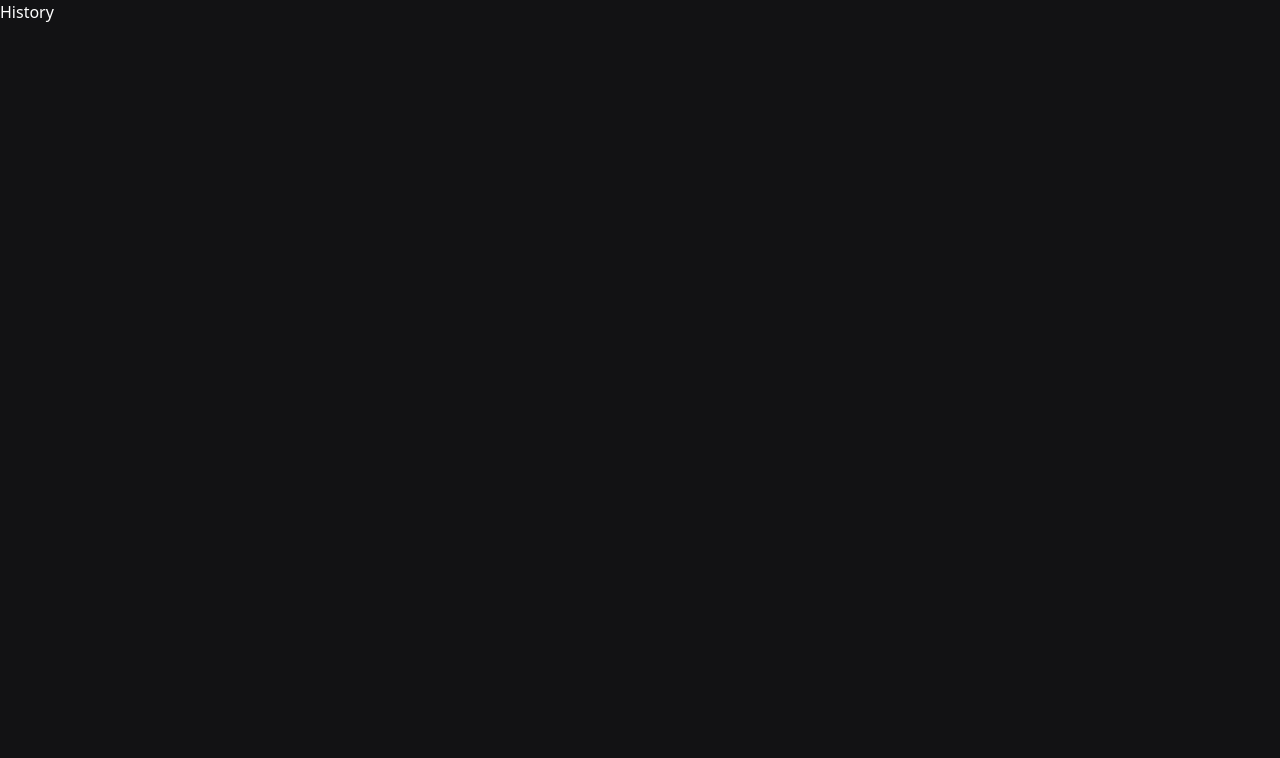
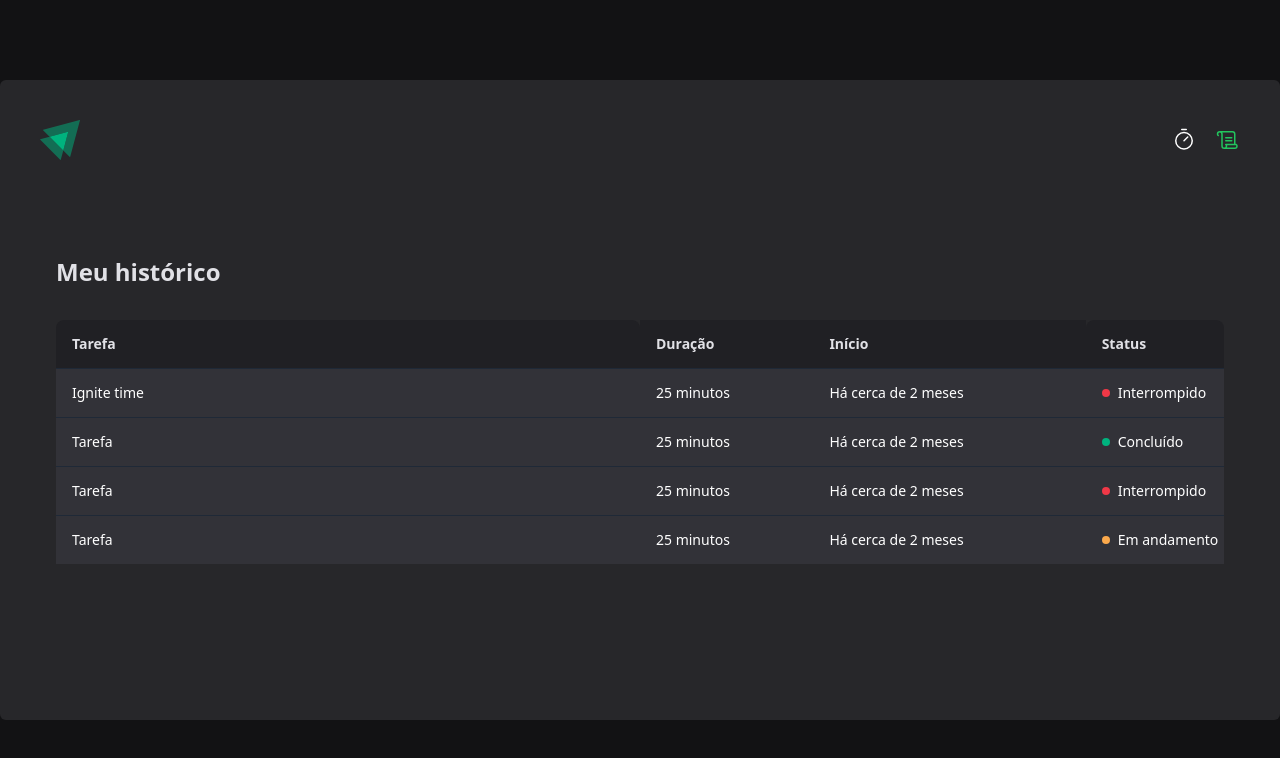
Before and after one commit to isaqu3d/timer, a React (Vite) app: page /history in a window 1280 px wide. Shown: the top 758 px of the page. Built offline with nearby package versions, Linux system fonts and the light colour scheme.

Commit message:
feat: add new styles

```diff
--- a/src/pages/History.tsx
+++ b/src/pages/History.tsx
@@ -1,3 +1,119 @@
+import { ReactNode } from "react";
+import { Header } from "../components/Header";
+
+const STATUS_COLORS = {
+  red: "bg-[#F03847]",
+  green: "bg-[#00B37E]",
+  yellow: "bg-[#FBA94C]",
+};
+interface StatusColorsProps {
+  statusColor: keyof typeof STATUS_COLORS;
+  children: ReactNode;
+}
+
+const Status = ({ statusColor, children }: StatusColorsProps) => {
+  const colorClass = STATUS_COLORS[statusColor];
+
+  return (
+    <span
+      className={`flex items-center gap-4 rounded-full w-2 h-2 before:content-[''] ${colorClass} whitespace-nowrap`}
+    >
+      {children}
+    </span>
+  );
+};
+
 export function History() {
-  return <div>History</div>;
+  return (
+    <div className="max-w-7xl h-[calc(100vh_-_10rem)] my-20 mx-auto bg-zinc-800 rounded-md">
+      <Header />
+      <div className="historyContainer flex-1 p-14 flex flex-col">
+        <h1 className="text-2xl font-bold text-gray-100">Meu histórico</h1>
+
+        <div className="historyList flex-1 overflow-auto mt-8">
+          <table className="w-full border-collapse min-w-[600px]">
+            <thead>
+              <tr>
+                <th className="bg-gray-600 p-4 text-left text-gray-100 text-sm leading-4 rounded-t-lg">
+                  Tarefa
+                </th>
+                <th className="bg-gray-600 p-4 text-left text-gray-100 text-sm leading-4">
+                  Duração
+                </th>
+                <th className="bg-gray-600 p-4 text-left text-gray-100 text-sm leading-4">
+                  Início
+                </th>
+
+                <th className="bg-gray-600 p-4 text-left text-gray-100 text-sm leading-4 rounded-t-lg pr-6">
+                  Status
+                </th>
+              </tr>
+            </thead>
+
+            <tbody>
+              <tr className="[&>*:first-child]:w-2/4">
+                <td className="bg-gray-500 border-t-gray-800 border-t leading-4 p-4 text-sm ">
+                  Ignite time
+                </td>
+                <td className="bg-gray-500 border-t-gray-800 border-t leading-4 p-4 text-sm">
+                  25 minutos
+                </td>
+                <td className="bg-gray-500 border-t-gray-800 border-t leading-4 p-4 text-sm">
+                  Há cerca de 2 meses
+                </td>
+                <td className="bg-gray-500 border-t-gray-800 border-t leading-4 p-4 text-sm">
+                  <Status statusColor="red">Interrompido</Status>
+                </td>
+              </tr>
+
+              <tr>
+                <td className="bg-gray-500 border-t-gray-800 border-t leading-4 p-4 text-sm">
+                  Tarefa
+                </td>
+                <td className="bg-gray-500 border-t-gray-800 border-t leading-4 p-4 text-sm">
+                  25 minutos
+                </td>
+                <td className="bg-gray-500 border-t-gray-800 border-t leading-4 p-4 text-sm">
+                  Há cerca de 2 meses
+                </td>
+                <td className="bg-gray-500 border-t-gray-800 border-t leading-4 p-4 text-sm">
+                  <Status statusColor="green">Concluído</Status>
+                </td>
+              </tr>
+
+              <tr>
+                <td className="bg-gray-500 border-t-gray-800 border-t leading-4 p-4 text-sm">
+                  Tarefa
+                </td>
+                <td className="bg-gray-500 border-t-gray-800 border-t leading-4 p-4 text-sm">
+                  25 minutos
+                </td>
+                <td className="bg-gray-500 border-t-gray-800 border-t leading-4 p-4 text-sm">
+                  Há cerca de 2 meses
+                </td>
+                <td className="bg-gray-500 border-t-gray-800 border-t leading-4 p-4 text-sm">
+                  <Status statusColor="red">Interrompido</Status>
+                </td>
+              </tr>
+
+              <tr>
+                <td className="bg-gray-500 border-t-gray-800 border-t leading-4 p-4 text-sm">
+                  Tarefa
+                </td>
+                <td className="bg-gray-500 border-t-gray-800 border-t leading-4 p-4 text-sm">
+                  25 minutos
+                </td>
+                <td className="bg-gray-500 border-t-gray-800 border-t leading-4 p-4 text-sm">
+                  Há cerca de 2 meses
+                </td>
+                <td className="bg-gray-500 border-t-gray-800 border-t  p-4 text-sm">
+                  <Status statusColor="yellow">Em andamento</Status>
+                </td>
+              </tr>
+            </tbody>
+          </table>
+        </div>
+      </div>
+    </div>
+  );
 }
--- a/src/pages/Home.tsx
+++ b/src/pages/Home.tsx
@@ -1,3 +1,4 @@
+import { Play } from "@phosphor-icons/react";
 import { Header } from "../components/Header";
 
 export function Home() {
@@ -5,6 +6,55 @@ export function Home() {
     <div className="max-w-6xl h-[calc(100vh_-_10rem)] my-20 mx-auto bg-zinc-800 rounded-md">
       <>
         <Header />
+
+        <div className="homecontainer flex-1 flex flex-col items-center justify-center">
+          <form action="" className="flex flex-col items-center gap-14">
+            <div className="formcontainer w-full flex flex-wrap items-center justify-center gap-2 font-bold text-lg">
+              <label htmlFor="task">Vou trabalhar em</label>
+              <input
+                type="text"
+                id="task"
+                className="bg-transparent border-b border-b-zinc-500 outline-none h-10 font-bold p-2 text-gray-100 flex-1 placeholder:text-gray-400 focus:border-green-100"
+                placeholder="Dê um nome para seu projeto"
+                list="task-suggestions"
+              />
+
+              <datalist id="task-suggestions">
+                <option value="Projeto 1" />
+                <option value="Projeto 2" />
+                <option value="Projeto 3" />
+                <option value="ignite time" />
+              </datalist>
+
+              <label htmlFor="duration">durante</label>
+              <input
+                type="number"
+                id="duration"
+                className="bg-transparent border-b border-b-zinc-500 outline-none h-10 font-bold p-2 text-gray-100 w-16  placeholder:text-gray-400 focus:border-green-100"
+                placeholder="00"
+              />
+              <span>minutos.</span>
+            </div>
+
+            <div className="countdowm text-9xl leading-[8rem] text-gray-100 flex gap-4">
+              <span className="py-8 px-4 rounded-lg bg-gray-600">0</span>
+              <span className="py-8 px-4 rounded-lg bg-gray-600">0</span>
+              <span className="py-8 text-green-500 w-16 overflow-hidden flex justify-center">
+                :
+              </span>
+              <span className="py-8 px-4 rounded-lg bg-gray-600">0</span>
+              <span className="py-8 px-4 rounded-lg bg-gray-600">0</span>
+            </div>
+
+            <button
+              disabled
+              type="submit"
+              className="w-full p-4 rounded-md font-bold gap-2 bg-green-500 text-gray-100 enabled:hover:bg-green-600 transition-colors flex justify-center items-center text-2xl disabled:opacity-70 disabled:cursor-not-allowed disabled:hover"
+            >
+              <Play /> Começar
+            </button>
+          </form>
+        </div>
       </>
     </div>
   );
```
